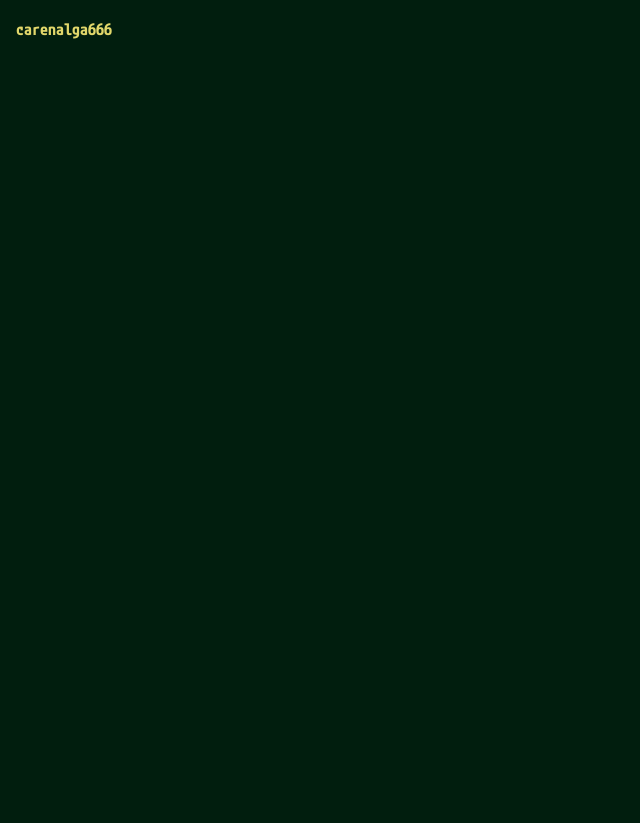
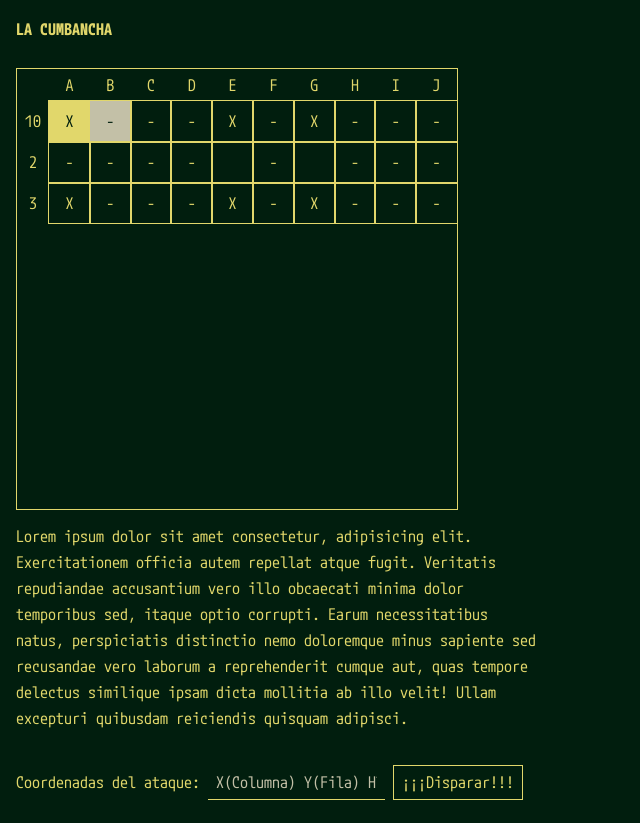
Before and after one commit to dothedada/batttleship-top, a website built with Vite: page src/index.html in a window 1280 px wide. Shown: the whole page, without its empty margins (0-640 px from the left). Before the commit the page ends 800 px from the top, so only its background shows below. Built offline with nearby package versions, Linux system fonts and the light colour scheme.

Commit message:
Incorpora estilos del tablero de juego

```diff
--- a/src/css/styles.css
+++ b/src/css/styles.css
@@ -25,7 +25,7 @@
 
     --font: 'M Plus 1 Code', monospace;
     --lineheight: calc(1ex / 0.32);
-    --cell-size: 5ch;
+    /* --cell-size: 5ch; */
 }
 html {
     hanging-punctuation: first last;
@@ -52,6 +52,7 @@ p {
 h1,
 h2 {
     font-size: 1rem;
+    text-transform: uppercase;
     font-weight: 700;
     text-wrap: balance;
 }
@@ -86,32 +87,46 @@ body {
 }
 
 .board {
-    margin: calc(var(--lineheight) / 2) 2px;
-    border: solid 2px var(--text);
+    border: solid 1px var(--text);
+
+    margin: calc(var(--lineheight) / 2) 0;
+    width: min(100%, 55ch);
+    aspect-ratio: 1;
+
     display: grid;
-    grid-template-columns: repeat(10, var(--cell-size));
-    grid-template-rows: repeat(3, var(--cell-size));
+    grid-template-columns: 4ch repeat(10, 1fr);
+    grid-template-rows: 4ch repeat(10, 1fr);
     gap: 0;
-    width: max-content;
     justify-items: stretch;
     align-items: stretch;
 }
-.cell {
+.board__coordenates {
+    align-self: center;
+    justify-self: center;
+}
+.board__cell {
     border: none;
     background: none;
     outline: solid 1px var(--text);
     color: var(--text);
 }
-
-.cell:hover {
+.board__cell:hover {
     background-color: var(--text);
     color: var(--background);
 }
-.cell:hover:focus-within {
+.board__cell:hover:focus-within {
     outline-color: var(--background);
 }
-.cell:focus-within {
+.board__cell:focus-within {
     outline-offset: -4px;
+}
+.board__cell:disabled {
+    background-color: var(--primary);
+    color: var(--background);
+    cursor: not-allowed;
+}
+.board__cell:disabled[data-impact='ship'] {
+    background-color: var(--text);
 }
 
 input {
--- a/src/index.html
+++ b/src/index.html
@@ -1,16 +1,86 @@
-<!DOCTYPE html>
+<!doctype html>
 <html lang="es">
+    <head>
+        <meta charset="UTF-8" />
+        <meta name="viewport" content="width=device-width, initial-scale=1.0" />
+        <title>Testeo battleship</title>
+    </head>
 
-<head>
-	<meta charset="UTF-8">
-	<meta name="viewport" content="width=device-width, initial-scale=1.0">
-	<title>Testeo battleship</title>
-</head>
+    <body>
+        <h1>La cumbancha</h1>
+        <div class="board">
+            <span class="board__coordenates"></span>
+            <span class="board__coordenates">A</span>
+            <span class="board__coordenates">B</span>
+            <span class="board__coordenates">C</span>
+            <span class="board__coordenates">D</span>
+            <span class="board__coordenates">E</span>
+            <span class="board__coordenates">F</span>
+            <span class="board__coordenates">G</span>
+            <span class="board__coordenates">H</span>
+            <span class="board__coordenates">I</span>
+            <span class="board__coordenates">J</span>
 
-<body>
-	<h1>carenalga666</h1>
+            <span class="board__coordenates">10</span>
+            <button class="board__cell" type="button" data-impact="ship" disabled>X</button>
+            <button class="board__cell" type="button" data-impact="water" disabled>-</button>
+            <button class="board__cell" type="button">-</button>
+            <button class="board__cell" type="button">-</button>
+            <button class="board__cell" type="button">X</button>
+            <button class="board__cell" type="button">-</button>
+            <button class="board__cell" type="button">X</button>
+            <button class="board__cell" type="button">-</button>
+            <button class="board__cell" type="button">-</button>
+            <button class="board__cell" type="button">-</button>
 
-	<script type="module" src="/src/js/main.js"></script>
-</body>
+            <span class="board__coordenates">2</span>
+            <button class="board__cell" type="button">-</button>
+            <button class="board__cell" type="button">-</button>
+            <button class="board__cell" type="button">-</button>
+            <button class="board__cell" type="button">-</button>
+            <button class="board__cell" type="button"></button>
+            <button class="board__cell" type="button">-</button>
+            <button class="board__cell" type="button"></button>
+            <button class="board__cell" type="button">-</button>
+            <button class="board__cell" type="button">-</button>
+            <button class="board__cell" type="button">-</button>
 
+            <span class="board__coordenates">3</span>
+            <button class="board__cell" type="button">X</button>
+            <button class="board__cell" type="button">-</button>
+            <button class="board__cell" type="button">-</button>
+            <button class="board__cell" type="button">-</button>
+            <button class="board__cell" type="button">X</button>
+            <button class="board__cell" type="button">-</button>
+            <button class="board__cell" type="button">X</button>
+            <button class="board__cell" type="button">-</button>
+            <button class="board__cell" type="button">-</button>
+            <button class="board__cell" type="button">-</button>
+        </div>
+
+        <p>
+            Lorem ipsum dolor sit amet consectetur, adipisicing elit.
+            Exercitationem officia autem repellat atque fugit. Veritatis
+            repudiandae accusantium vero illo obcaecati minima dolor temporibus
+            sed, itaque optio corrupti. Earum necessitatibus natus, perspiciatis
+            distinctio nemo doloremque minus sapiente sed recusandae vero
+            laborum a reprehenderit cumque aut, quas tempore delectus similique
+            ipsam dicta mollitia ab illo velit! Ullam excepturi quibusdam
+            reiciendis quisquam adipisci.
+        </p>
+
+        <form>
+            <label
+                >Coordenadas del ataque:
+                <input
+                    type="text"
+                    placeholder="X(Columna) Y(Fila) H?(horizontal) Y?(vertical)"
+                />
+            </label>
+
+            <button type="button" class="set">¡¡¡Disparar!!!</button>
+        </form>
+
+        <script type="module" src="/src/js/main.js"></script>
+    </body>
 </html>
```
